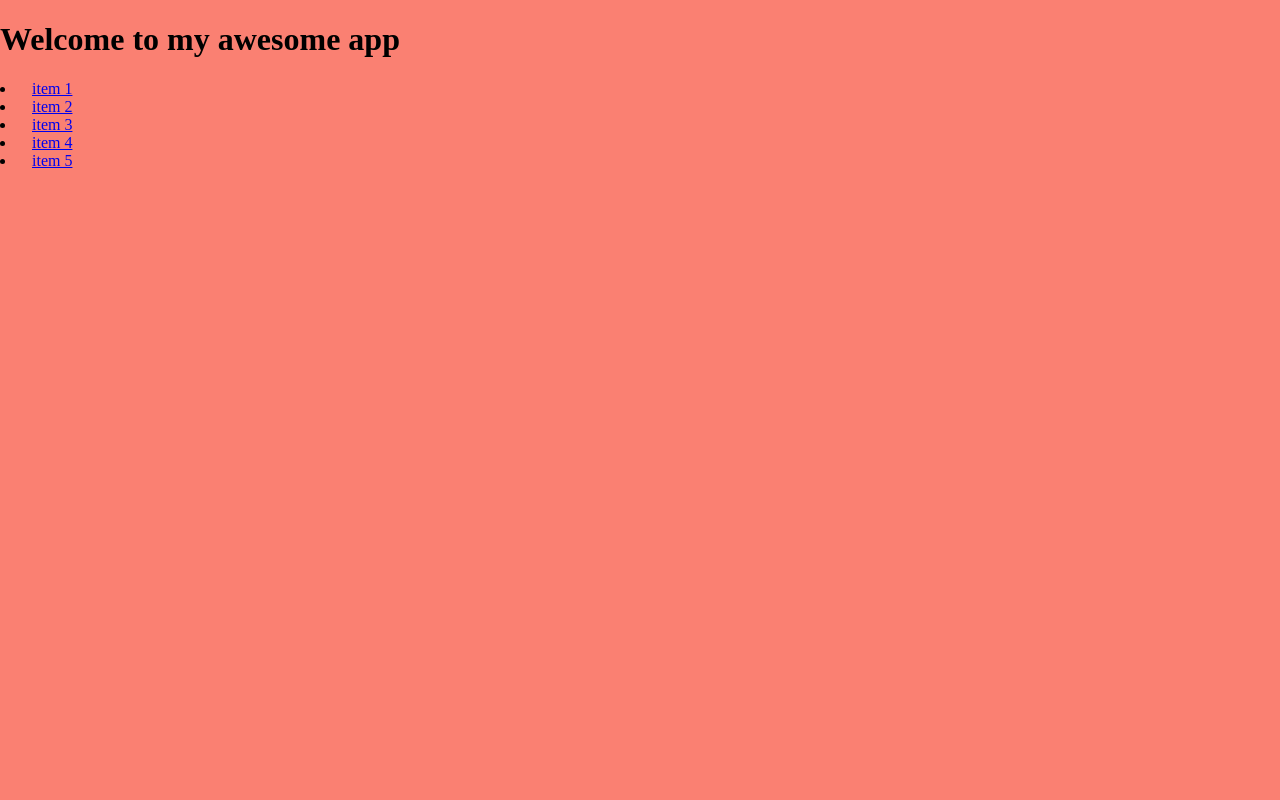
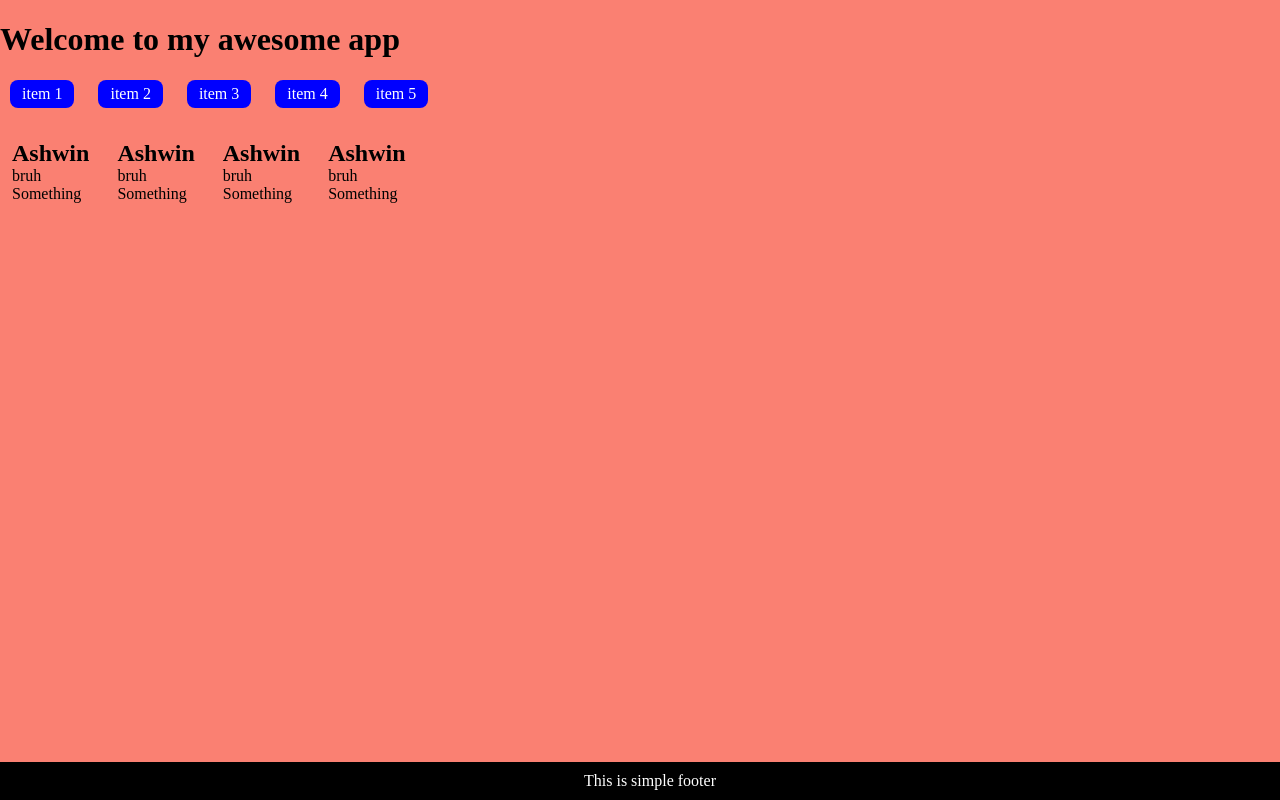
Before and after one commit to ash674/authoring_fallTerm, a plain HTML site: page index.html in a window 1280 px wide. Drawn offline with Linux system fonts and the light colour scheme.

Commit message:
adding even more sass

```diff
--- a/index.html
+++ b/index.html
@@ -11,13 +11,29 @@
         <h1 class="hidden">Welcome to my awesome app</h1>
     </main>
     <nav>
-        <li><a href="#" class="nav-item">item 1</a></li>
-        <li><a href="#" class="nav-item">item 2</a></li>
-        <li><a href="#" class="nav-item">item 3</a></li>
-        <li><a href="#" class="nav-item">item 4</a></li>
-        <li><a href="#" class="nav-item">item 5</a></li>
+        <li class="nav-item"><a href="#">item 1</a></li>
+        <li class="nav-item"><a href="#">item 2</a></li>
+        <li class="nav-item"><a href="#">item 3</a></li>
+        <li class="nav-item"><a href="#">item 4</a></li>
+        <li class="nav-item"><a href="#">item 5</a></li>
     </nav>
-    <footer></footer>
+
+    <section class="user-section">
+       <!--- <h1 class="hidden"></h1>
+        <h2 class="user-name"></h2>
+        <p class="user-nickname"></p>
+        <p class="user-role"></p> -->
+    </section>
+    <footer>This is simple footer</footer>
+    <template id="profs-template">
+        <div class="user">
+            <h1 class="hidden"></h1>
+            <h2 class="user-name"></h2>
+            <p class="user-nickname"></p>
+            <p class="user-role"></p>
+        </div>
+</template>
+
     <script type="module" src="js/main.js"></script>
 </body>
 </html>
--- a/js/main.js
+++ b/js/main.js
@@ -1,6 +1,27 @@
+import team from './modules/DataModule.js';
+
 (() =>
 {
-console.log('loaded');
-console.log(Person);
+    let userSection = document.querySelector(".user-section"),
+    userTemplate = document.querySelector("#profs-template").content;
 
-})();s
+    debugger
+    function handleDataSet(data){
+
+
+        for(let user in data){
+
+            let currentUser = userTemplate.cloneNode(true),
+            currentUserText = currentUser.querySelector(".user").children;
+
+            currentUserText[1].textContent = data[user].name;
+            currentUserText[2].textContent = data[user].nickname;
+            currentUserText[3].textContent = data[user].role;
+
+            userSection.appendChild(currentUser);
+        }
+    }
+
+    handleDataSet(team);
+
+})();
--- a/js/modules/DataModule.js
+++ b/js/modules/DataModule.js
@@ -1 +1,23 @@
-export
+export default {
+  Ashwin: {
+      name: "Ashwin",
+      role: "Something",
+      nickname: "bruh"
+  },
+
+  John: {
+    name: "Ashwin",
+    role: "Something",
+    nickname: "bruh"
+},
+jared: {
+    name: "Ashwin",
+    role: "Something",
+    nickname: "bruh"
+},
+someone: {
+    name: "Ashwin",
+    role: "Something",
+    nickname: "bruh"
+}
+}
--- a/sass/master.scss
+++ b/sass/master.scss
@@ -2,4 +2,5 @@
 @import 'modules/_mixins.scss';
 @import 'modules/_main.scss';
 @import 'modules/_nav.scss';
+@import 'modules/_users.scss';
 @import 'modules/_footer.scss';
--- a/sass/modules/_footer.scss
+++ b/sass/modules/_footer.scss
@@ -4,5 +4,9 @@ footer {
         background-color: black;
         color: white;
 
+        width: 100%;
+        @include addPadding(10px);
 
+        text-align: center;
+        color: white;
 }
--- a/sass/modules/_nav.scss
+++ b/sass/modules/_nav.scss
@@ -3,8 +3,10 @@ nav {
 
     .nav-item {
         display: inline-block; margin: 0 10px;
+        background-color: blue;
         @include roundCorner(8px);
-        a { cursor: pointer; text-decoration: none; }
+        @include addPadding(5px 12px);
+        a { cursor: pointer; text-decoration: none; color: white; }
     }
 
     :hover {
--- /dev/null
+++ b/sass/modules/_users.scss
@@ -0,0 +1,9 @@
+.user {
+    display: inline-block;
+    padding: 12px;
+    .user-name, .user-nickname, .user-role {
+        margin: 0;
+        padding: 0;
+
+    }
+}
```
Also changed, not shown: css/master.css, 1 other file.
